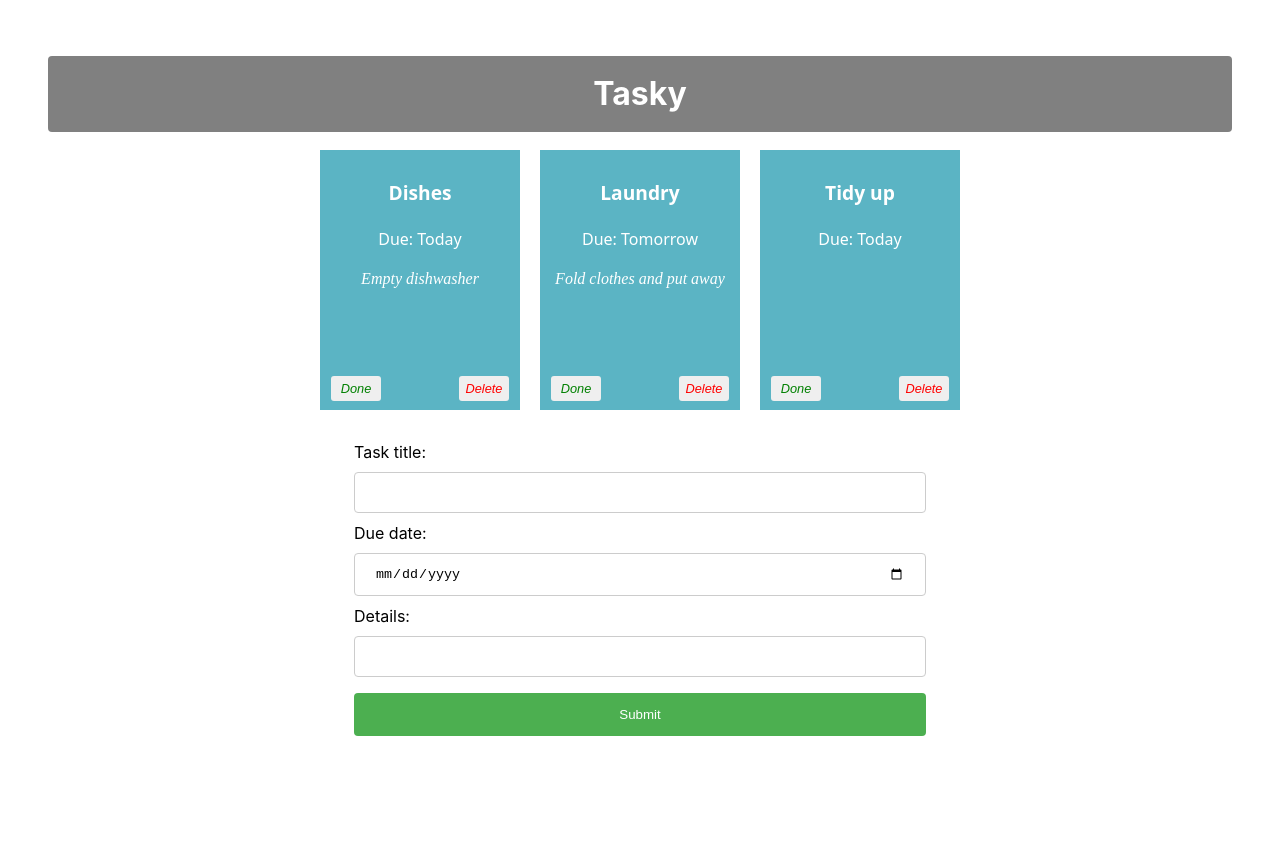
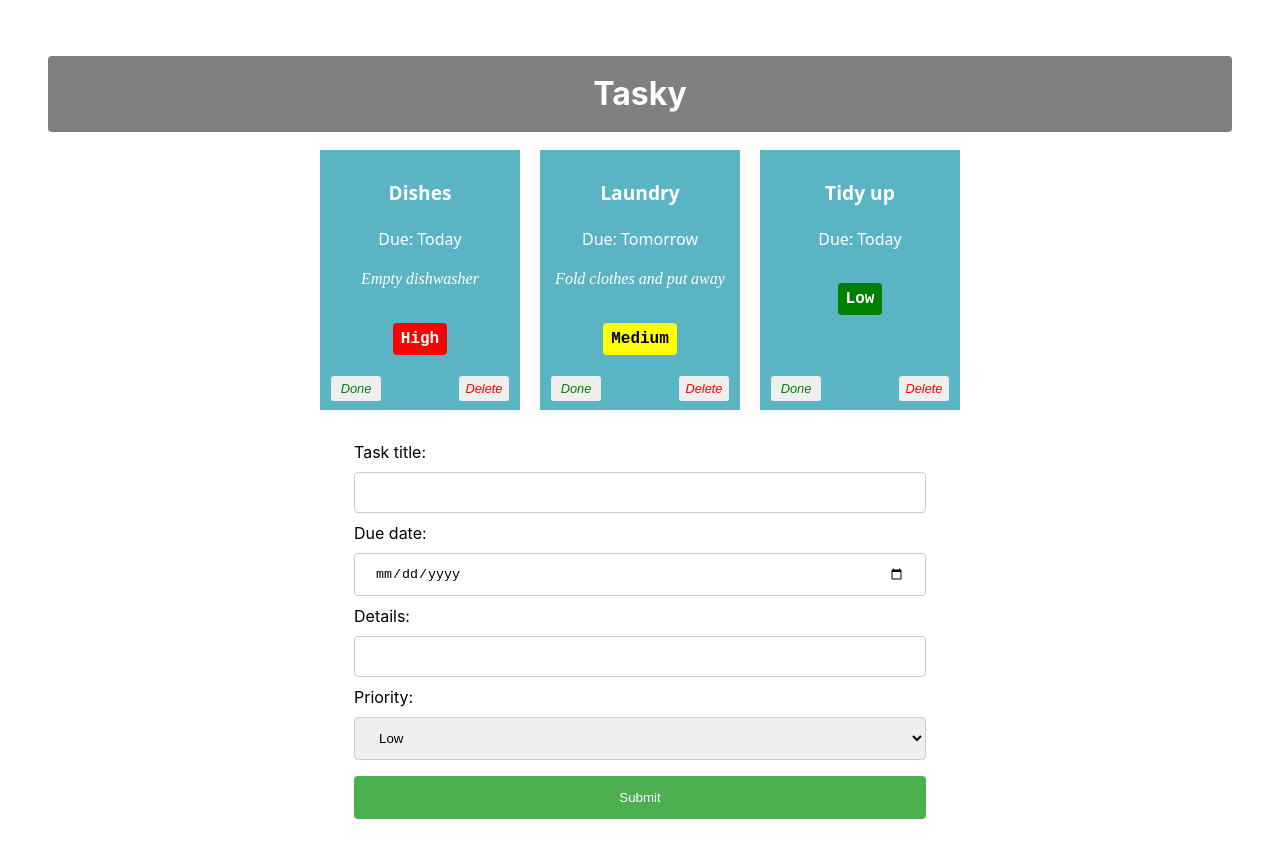
Before and after one commit to daniel-wall06/react-basics-labs, a React (Vite) app in the folder tasky/: page / in a window 1280 px wide. Shown: the top 858 px of the page. Before the commit the page ends 812 px from the top, so only its background shows below. Built offline with nearby package versions, Linux system fonts and the light colour scheme.

Commit message:
Tasky Lab 2b - Exercises done

```diff
--- a/tasky/src/App.css
+++ b/tasky/src/App.css
@@ -69,7 +69,7 @@
   color: red;
 }
 
-input[type=text], input[type=date] {
+input[type=text], input[type=date], select {
   width: 100%;
   padding: 12px 20px;
   margin: 8px 0;
--- a/tasky/src/App.jsx
+++ b/tasky/src/App.jsx
@@ -17,7 +17,8 @@
   const [ formState, setFormState ] = useState({
     title: "",
     description: "",
-    deadline: ""
+    deadline: "",
+    priority: "Low"
   });
 
 
@@ -44,6 +45,9 @@
           break;
       case "deadline":
           form.deadline = event.target.value;
+          break;
+      case "priority":
+          form.priority = event.target.value;
           break;
       default:
           form = formState;
@@ -75,6 +79,7 @@
         title={task.title}
         description={task.description}
         deadline={task.deadline}
+        priority={task.priority}
         key={task.id}
         done={task.done}
         markDone={() => doneHandler(index)}
--- a/tasky/src/components/Form.jsx
+++ b/tasky/src/components/Form.jsx
@@ -18,8 +18,18 @@
         Details:
         <input type="text" name="description" onChange={(event) => props.change(event)} />
     </label>
+    <label>
+        Priority:
+        <select name="priority" onChange={(event) => props.change(event)}>
+          <option value="Low">Low</option>
+          <option value="Medium">Medium</option>
+          <option value="High">High</option>
+        </select>
+      </label>
+      <br />
 
           <input type="submit" value="Submit" />
+
           </form>
       </div>
     )
--- a/tasky/src/components/Task.jsx
+++ b/tasky/src/components/Task.jsx
@@ -9,7 +9,18 @@
             <p className="title">{props.title}</p>
             <p>Due: {props.deadline}</p>
             <p className="description">{props.description}</p>
-            <p className="priority">{props.priority}</p>
+            <p className="priority"
+                style={{backgroundColor:
+                    props.priority === "High" ? "red" :
+                    props.priority === "Medium" ? "yellow" :
+                    "green",
+                    color: props.priority === "Medium" ? "black" : "white",
+                    padding: "4px 8px",
+                    borderRadius: "4px",
+                    display: "inline-block"
+                }}
+                >
+                {props.priority}</p>
             <button onClick={props.markDone} className='doneButton'>Done</button>
             <button className='deleteButton' onClick={props.deleteTask}>Delete</button>
 
```
